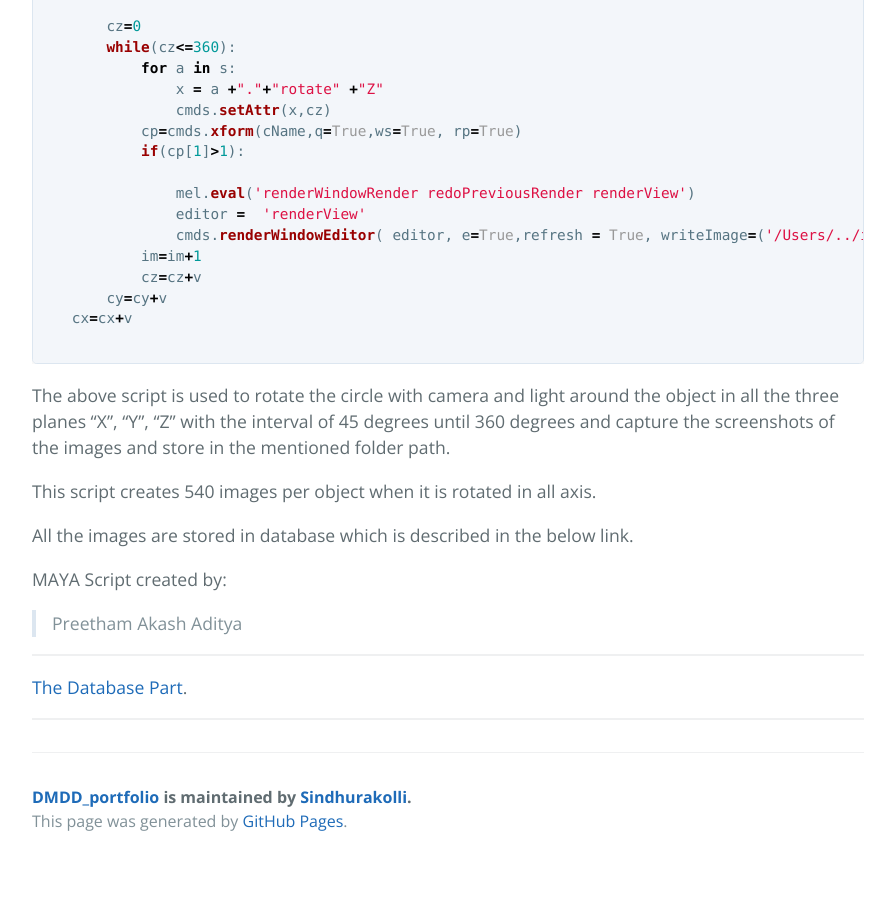
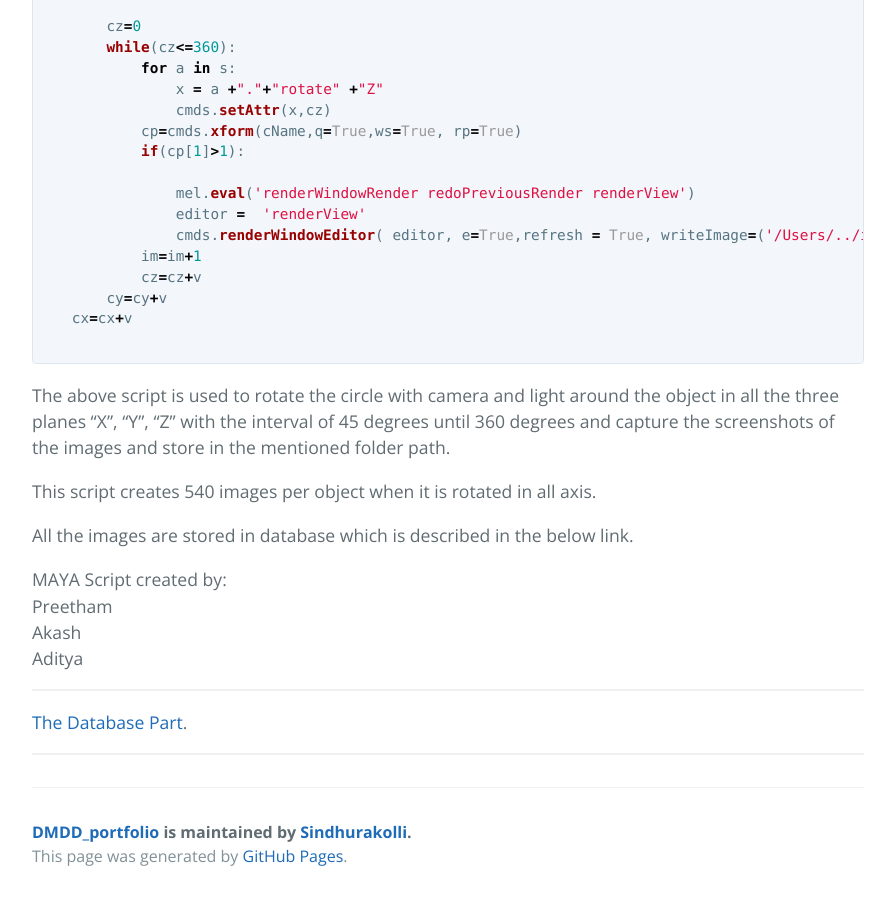
Before and after one commit to Sindhurakolli/DMDD_portfolio, a Jekyll site: the page built from index.md, in a window 1280 px wide and 900 px high, scrolled down 6813 px. Shown: the whole window, without its empty margins (192-1087 px from the left). Built offline with Jekyll 4.4.1, drawn with Linux system fonts in a browser that asks for light colours; before the commit the page ends 7678 px from its top, so only the background shows below that.

```diff
--- a/index.md
+++ b/index.md
@@ -136,10 +136,9 @@ This script creates 540 images per object when it is rotated in all axis.
 All the images are stored in database which is described in the below link.
 
 MAYA Script created by:
-
-> Preetham
-> Akash
-> Aditya
+<br> Preetham
+<br> Akash
+<br> Aditya
 
 
 * * *
```
